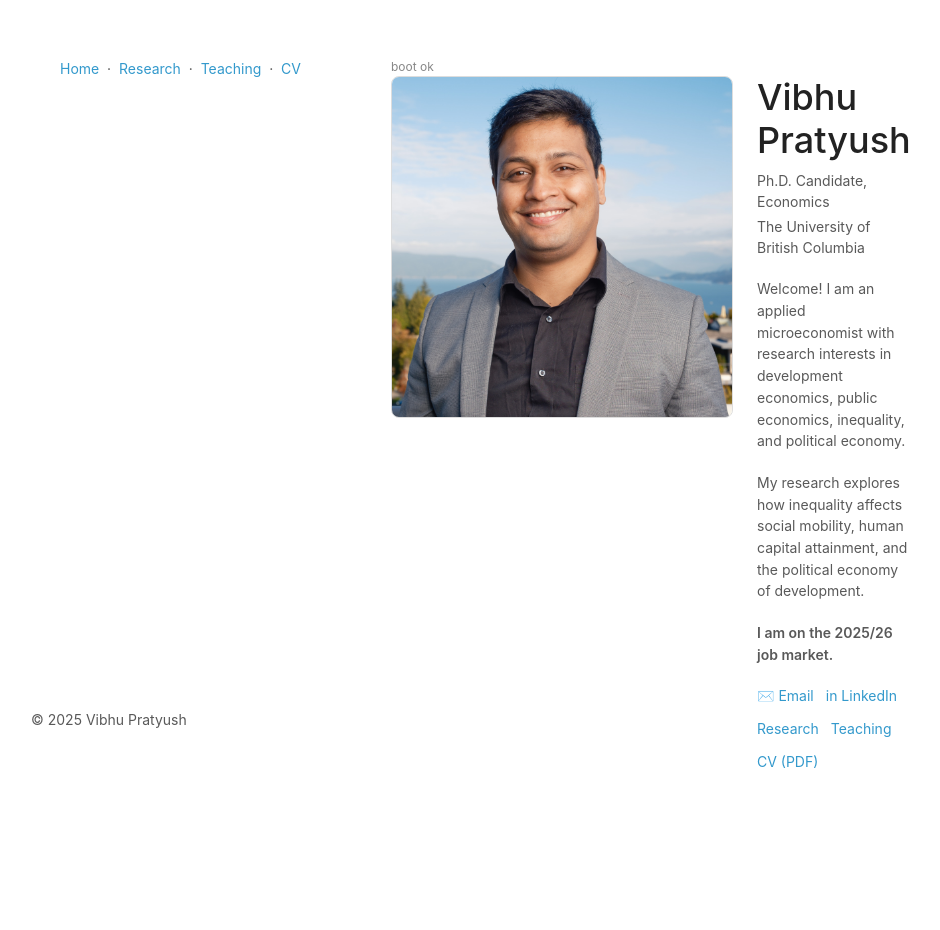
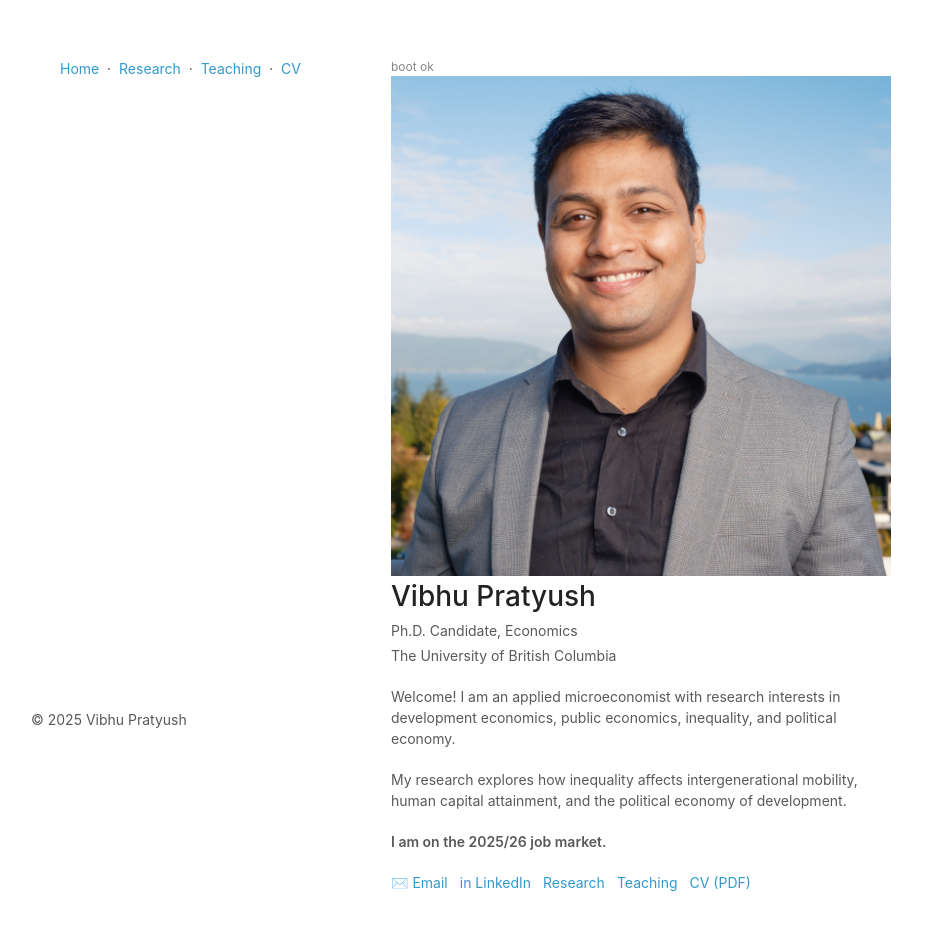
Before and after one commit to vibhupratyush/vibhupratyush.github.io, a React (Vite) app: page / in a window 1280 px wide. Shown: the top 930 px of the page, without its empty margins (179-1119 px from the left). Before the commit the page ends 822 px from the top, so only its background shows below. Built offline with nearby package versions, Linux system fonts and the light colour scheme.

Commit message:
Update App.jsx

```diff
--- a/src/App.jsx
+++ b/src/App.jsx
@@ -98,7 +98,6 @@ const TEACHING = [
 
 
 export default function App() {
-  console.log('App mounted');
   const getRoute = () => {
     const h = (typeof window !== "undefined" && window.location.hash) || "#/";
     if (h.startsWith("#/research")) return "research";
@@ -145,60 +144,34 @@ export default function App() {
 function Home() {
   return (
     <article>
-      <div
-        // Force horizontal layout next to the text
-        style={{
-          display: "flex",
-          flexDirection: "row",
-          alignItems: "flex-start",
-          gap: "24px",
-          flexWrap: "nowrap",
-        }}
-      >
+      <div className="home-row">
         <img
           src={PROFILE.photo}
           alt={`${PROFILE.name} headshot`}
-          style={{
-            width: 340,            // larger
-            height: 340,
-            objectFit: "cover",
-            borderRadius: 8,       // rectangular with soft corners
-            border: "1px solid #ddd",
-            // override theme defaults that can push it above
-            float: "none",
-            margin: 0,
-            display: "block",
-            flexShrink: 0,
-          }}
+          className="home-photo"
         />
 
-        <div>
-          <h1 style={{ marginTop: 0, marginBottom: 8, fontSize: "2.25rem", lineHeight: 1.2 }}>
-            {PROFILE.name}
-          </h1>
+        <div className="home-text">
+          <h1 style={{ marginTop: 0, marginBottom: 8 }}>{PROFILE.name}</h1>
           <p style={{ margin: 0 }}>{PROFILE.title}</p>
           <p style={{ marginTop: 4 }}>{PROFILE.affiliation}</p>
 
-          <div style={{ marginTop: 16, maxWidth: "70ch", lineHeight: 1.55 }}>
+          <div className="home-intro">
             <p>
               Welcome! I am an applied microeconomist with research interests in
               development economics, public economics, inequality, and political
               economy.
             </p>
             <p>
-              My research explores how inequality affects social mobility, human
+              My research explores how inequality affects intergenerational mobility, human
               capital attainment, and the political economy of development.
             </p>
             <p style={{ fontWeight: 600 }}>I am on the 2025/26 job market.</p>
           </div>
 
           <div style={{ display: "flex", gap: 12, marginTop: 16, flexWrap: "wrap" }}>
-            <a href={`mailto:${PROFILE.email}`} title="Email">
-              <span aria-hidden="true">✉️</span> Email
-            </a>
-            <a href={PROFILE.linkedin} target="_blank" rel="noreferrer" title="LinkedIn">
-              <span aria-hidden="true">in</span> LinkedIn
-            </a>
+            <a href={`mailto:${PROFILE.email}`} title="Email"><span aria-hidden="true">✉️</span> Email</a>
+            <a href={PROFILE.linkedin} target="_blank" rel="noreferrer" title="LinkedIn"><span aria-hidden="true">in</span> LinkedIn</a>
             <a href="#/research" title="Research">Research</a>
             <a href="#/teaching" title="Teaching">Teaching</a>
             <a href={PROFILE.cv} target="_blank" rel="noreferrer" title="CV">CV (PDF)</a>
@@ -208,7 +181,6 @@ function Home() {
     </article>
   );
 }
-
 
 function Research() {
   const [showJmp, setShowJmp] = useState(true);
```
